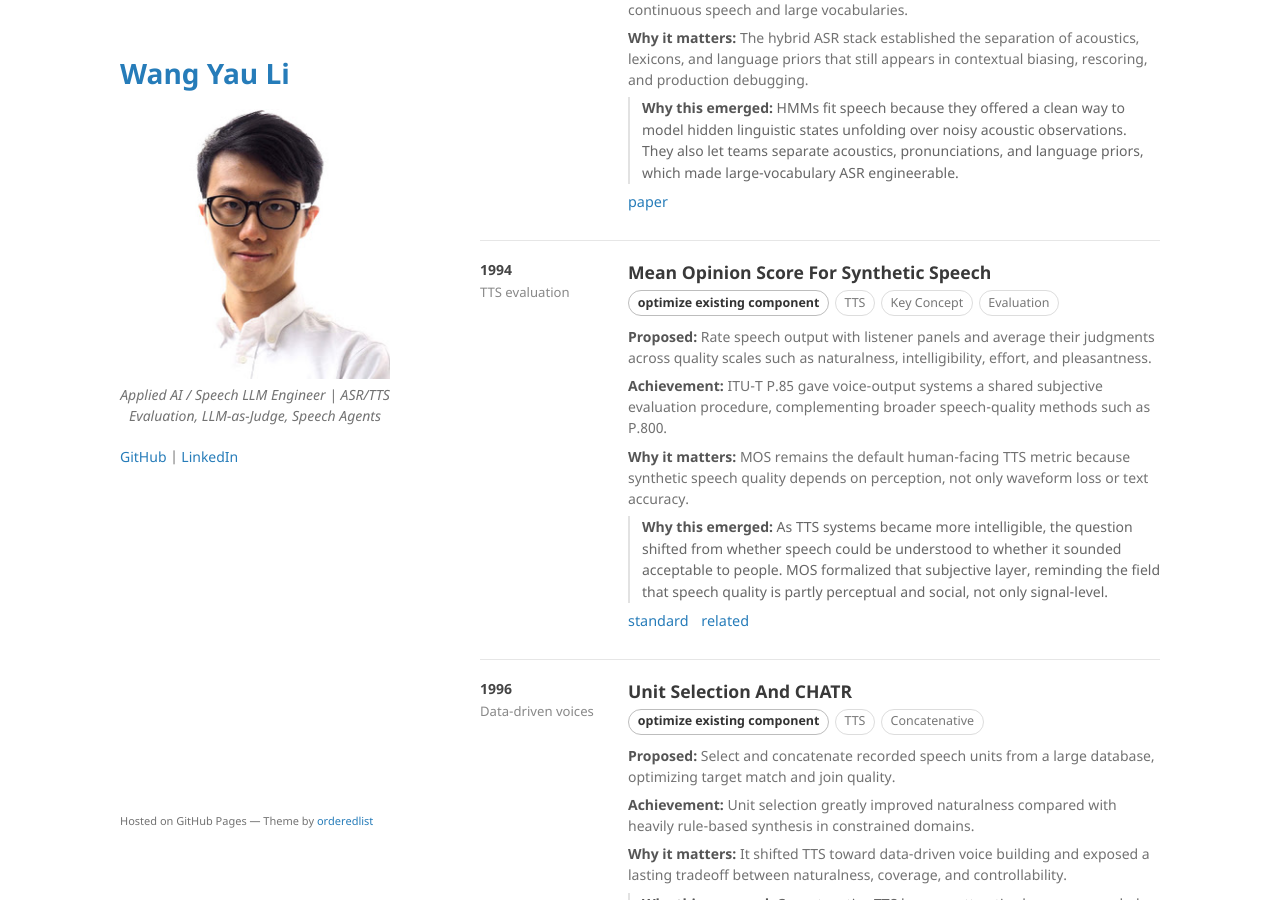
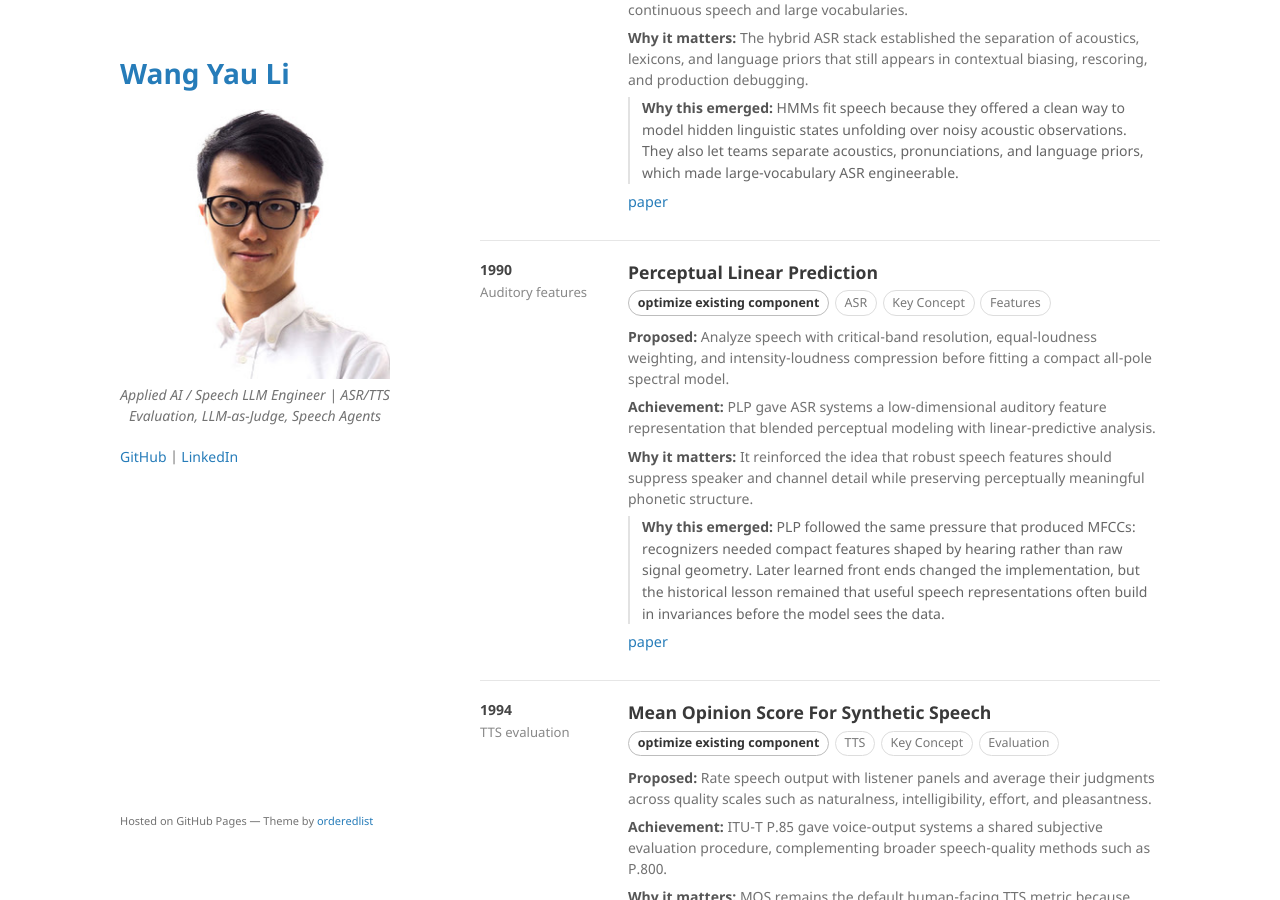
Before and after one commit to kennethli319/kennethli319.github.io, a Jekyll site: the page built from speech-timeline.md, in a window 1280 px wide and 900 px high, scrolled down 4213 px. Built offline with Jekyll 4.4.1, drawn with Linux system fonts in a browser that asks for light colours.

Commit message:
Add PLP speech timeline milestone

```diff
--- a/speech-timeline.md
+++ b/speech-timeline.md
@@ -314,6 +314,22 @@ title: Speech Timeline
     <p><strong>Why it matters:</strong> The hybrid ASR stack established the separation of acoustics, lexicons, and language priors that still appears in contextual biasing, rescoring, and production debugging.</p>
     <p class="speech-reflection"><strong>Why this emerged:</strong> HMMs fit speech because they offered a clean way to model hidden linguistic states unfolding over noisy acoustic observations. They also let teams separate acoustics, pronunciations, and language priors, which made large-vocabulary ASR engineerable.</p>
     <p class="speech-source"><a href="https://ieeexplore.ieee.org/document/18626">paper</a></p>
+  </div>
+</section>
+
+<section class="speech-row">
+  <aside class="speech-year">
+    1990
+    <div class="speech-kicker">Auditory features</div>
+  </aside>
+  <div class="speech-body">
+    <h2>Perceptual Linear Prediction</h2>
+    <div class="speech-meta"><span class="speech-impact">optimize existing component</span><span class="speech-tag">ASR</span><span class="speech-tag">Key Concept</span><span class="speech-tag">Features</span></div>
+    <p><strong>Proposed:</strong> Analyze speech with critical-band resolution, equal-loudness weighting, and intensity-loudness compression before fitting a compact all-pole spectral model.</p>
+    <p><strong>Achievement:</strong> PLP gave ASR systems a low-dimensional auditory feature representation that blended perceptual modeling with linear-predictive analysis.</p>
+    <p><strong>Why it matters:</strong> It reinforced the idea that robust speech features should suppress speaker and channel detail while preserving perceptually meaningful phonetic structure.</p>
+    <p class="speech-reflection"><strong>Why this emerged:</strong> PLP followed the same pressure that produced MFCCs: recognizers needed compact features shaped by hearing rather than raw signal geometry. Later learned front ends changed the implementation, but the historical lesson remained that useful speech representations often build in invariances before the model sees the data.</p>
+    <p class="speech-source"><a href="https://doi.org/10.1121/1.399423">paper</a></p>
   </div>
 </section>
 
```
